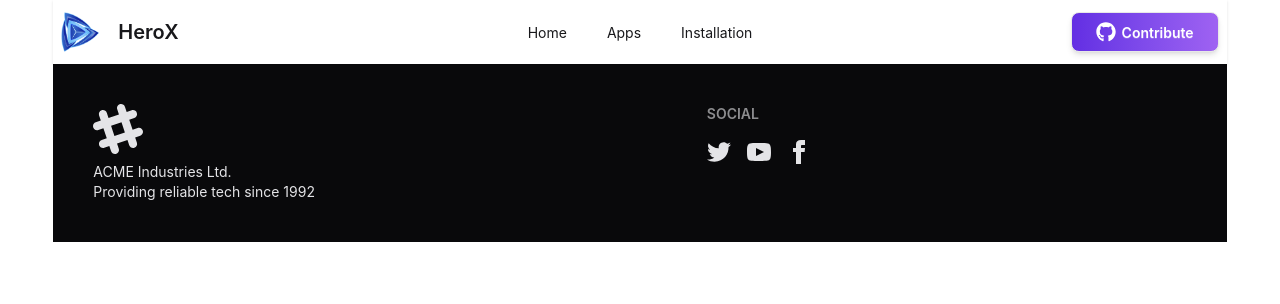
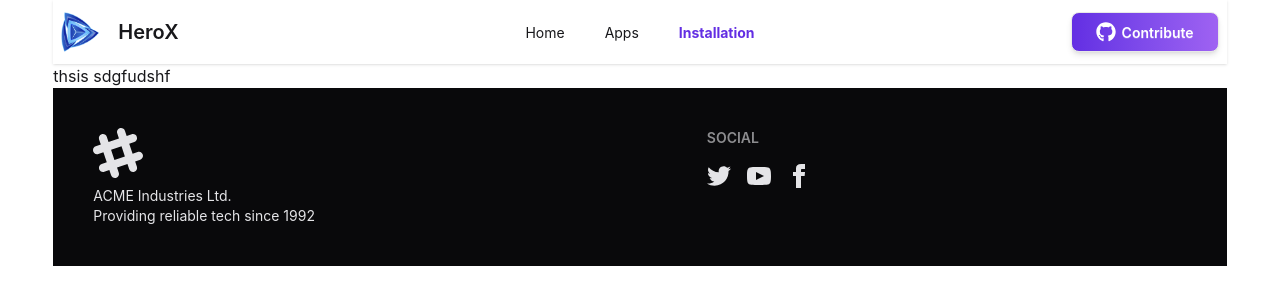
Before and after one commit to asifforizy/HeroX, a React (Vite) app: page /installation in a window 1280 px wide. Shown: the top 304 px of the page. Built offline with nearby package versions, Linux system fonts and the light colour scheme.

Commit message:
active link added

```diff
--- a/src/Components/Installation/Installation.jsx
+++ b/src/Components/Installation/Installation.jsx
@@ -3,7 +3,7 @@ import React from 'react';
 const Installation = () => {
     return (
         <div>
-
+            thsis sdgfudshf
         </div>
     );
 };
--- a/src/index.css
+++ b/src/index.css
@@ -1,2 +1,7 @@
 @import "tailwindcss";
 @plugin "daisyui";
+
+.active {
+  color: #632EE3;
+  font-weight: bold;
+}
```
